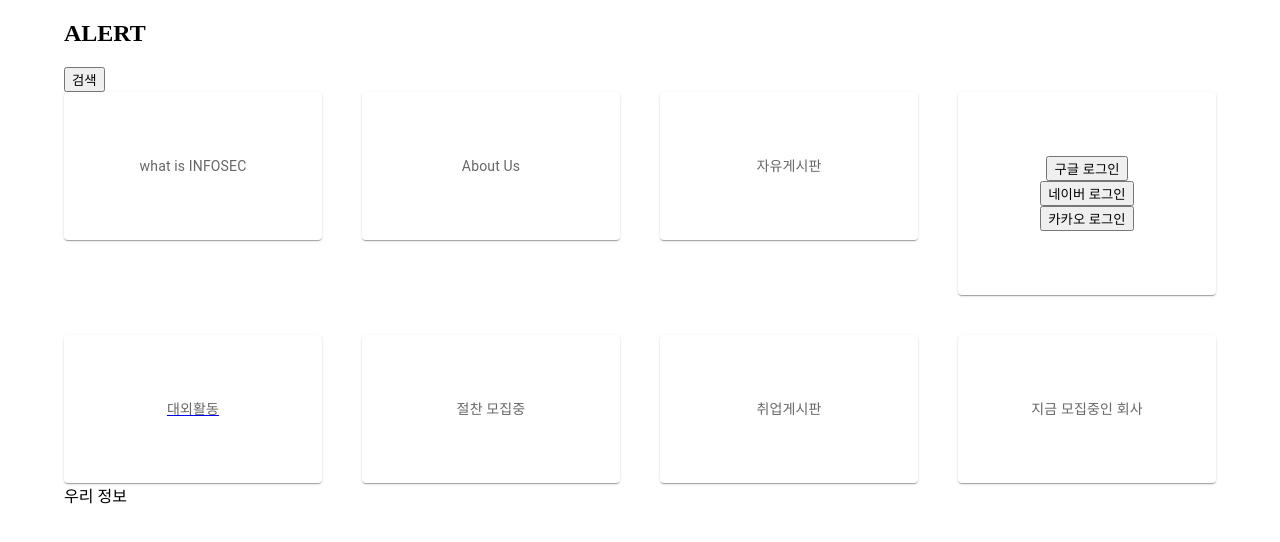
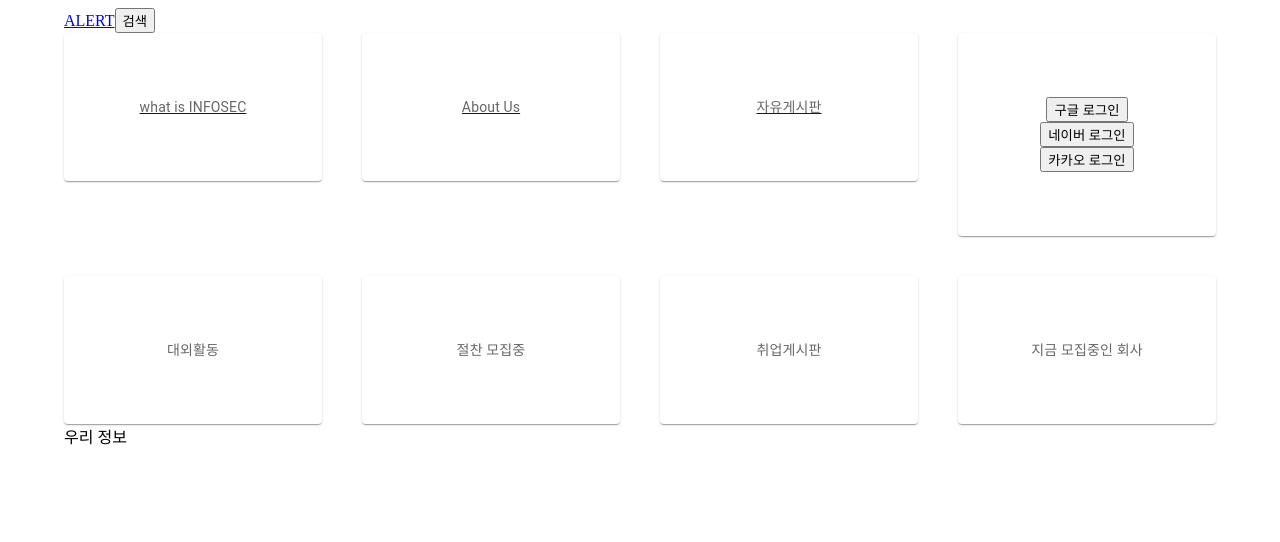
Before and after one commit to make-s0me-noise/front-test, a React (Create React App) app in the folder front-test/: page / in a window 1280 px wide. Shown: the top 542 px of the page. Built offline with nearby package versions, Linux system fonts and the light colour scheme.

Commit message:
some upgrade

```diff
--- a/front-test/package.json
+++ b/front-test/package.json
@@ -3,11 +3,16 @@
   "version": "0.1.0",
   "private": true,
   "dependencies": {
+    "@emotion/react": "^11.9.0",
+    "@emotion/styled": "^11.8.1",
+    "@mui/material": "^5.8.1",
     "@testing-library/jest-dom": "^5.16.4",
     "@testing-library/react": "^13.2.0",
     "@testing-library/user-event": "^13.5.0",
+    "firebase": "^9.8.1",
     "react": "^18.1.0",
     "react-dom": "^18.1.0",
+    "react-router-dom": "^6.3.0",
     "react-scripts": "5.0.1",
     "web-vitals": "^2.1.4"
   },
--- a/front-test/src/component/App.js
+++ b/front-test/src/component/App.js
@@ -2,6 +2,9 @@ import React from 'react'
 import { BrowserRouter as Router, Route, Routes } from "react-router-dom";
 import Home from '../route/Home';
 import MyPage from '../route/MyPage';
+import Infosec from '../route/Infosec';
+import AboutUs from '../route/AboutUs';
+import Freeart from '../route/Freeart';
 
 function App() {
   return (
@@ -9,8 +12,10 @@ function App() {
       <Routes>
 
             <Route exact path="/" element = {<Home/>}/>
-
+            <Route exact path="/infosec" element = {<Infosec/>}/>
             <Route exact path="/mypage" element = {<MyPage/>}/>
+            <Route exact path="/aboutus" element = {<AboutUs/>}/>
+            <Route exact path="/freeart" element = {<Freeart/>}/>
 
 
       </Routes>
--- /dev/null
+++ b/front-test/src/route/AboutUs.js
@@ -0,0 +1,13 @@
+import React from 'react'
+import { Link } from 'react-router-dom'
+
+function AboutUs() {
+  return (
+    <>
+    <Link to='/'>ALERT</Link>
+    <div>about us</div>
+    </>
+  )
+}
+
+export default AboutUs
--- /dev/null
+++ b/front-test/src/route/Freeart.js
@@ -0,0 +1,13 @@
+import React from 'react'
+import { Link } from 'react-router-dom'
+
+function Freeart() {
+  return (
+      <>
+    <Link to='/'>ALERT</Link>
+    <div>Freeart</div>
+    </>
+  )
+}
+
+export default Freeart
--- a/front-test/src/route/Home.js
+++ b/front-test/src/route/Home.js
@@ -21,13 +21,19 @@ const Home = () => {
           <Box sx={{ flexGrow: 2 }}>
             <Grid container spacing={5}>
               <Grid item xs={3}>
+                <Link to='/infosec'>
                 <Item>what is INFOSEC</Item>
+                </Link>
               </Grid>
               <Grid item xs={3}>
+                <Link to='/aboutus'>
                 <Item>About Us</Item>
+                </Link>
               </Grid>
               <Grid item xs={3}>
+              <Link to='/freeart'>
                 <Item>자유게시판</Item>
+              </Link>
               </Grid>
 
                 <Grid item xs={3}>
@@ -41,9 +47,9 @@ const Home = () => {
                 </Grid>
 
               <Grid item xs={3}>
-                <Link to='/mypage'>
+
                 <Item>대외활동</Item>
-                </Link>
+
               </Grid>
               <Grid item xs={3}>
                 <Item>절찬 모집중</Item>
@@ -60,7 +66,7 @@ const Home = () => {
       }
     return(
         <>
-            <h2>ALERT</h2>
+           <Link to='/'>ALERT</Link>
 
             <button>검색</button>
             <BasicGrid></BasicGrid>
--- /dev/null
+++ b/front-test/src/route/Infosec.js
@@ -0,0 +1,13 @@
+import React from 'react'
+import { Link } from 'react-router-dom'
+
+function Infosec() {
+  return (
+    <>
+    <Link to='/'>ALERT</Link>
+    <div>infosec</div>
+    </>
+  )
+}
+
+export default Infosec
--- a/front-test/src/route/MyPage.js
+++ b/front-test/src/route/MyPage.js
@@ -1,9 +1,12 @@
 import React from 'react';
-
+import { Link } from 'react-router-dom'
 
 const MyPage = () => {
     return(
-        <div>로그인을 하십쇼</div>
+        <>
+        <Link to='/'>ALERT</Link>
+        <div>mypage</div>
+        </>
     )
 }
 
```
Also changed, not shown: front-test/src/fbase.js (added, +14 -0 lines), 1 other file (tests, documents, lock files or other folders).
